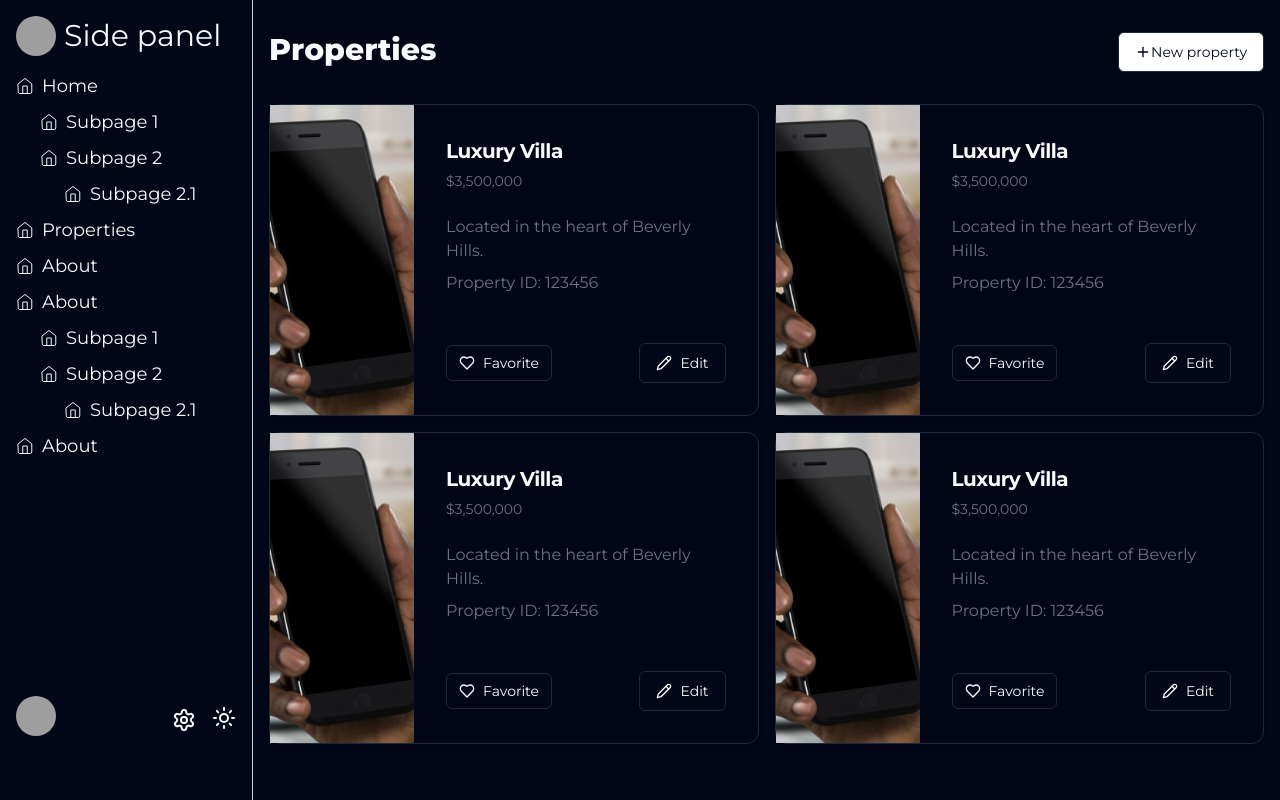
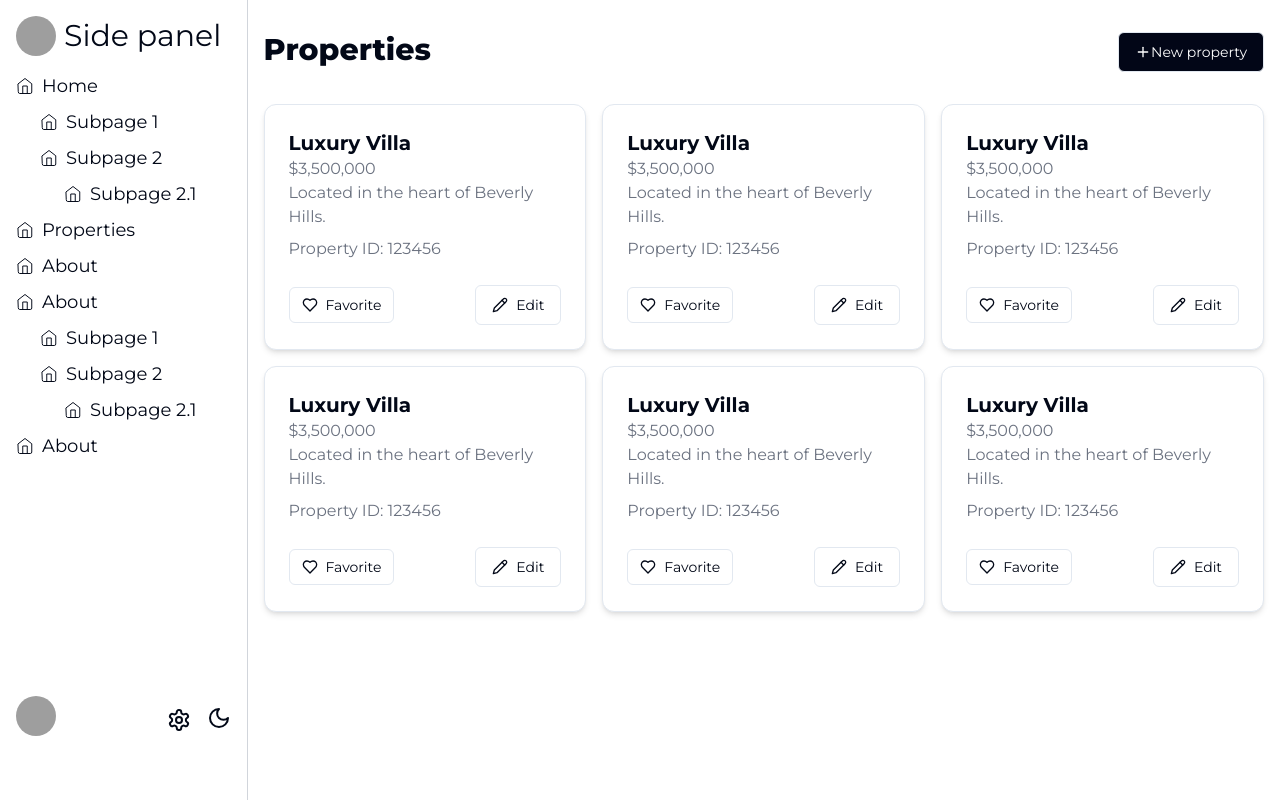
Before and after one commit to justinelut/blissify, a React (Vite) app: page /dashboard/properties in a window 1280 px wide. Built offline with nearby package versions, Linux system fonts and the light colour scheme; grey boxes are pictures that could not be loaded.

Commit message:
added tanstack router and removed react router

```diff
--- a/package.json
+++ b/package.json
@@ -10,6 +10,7 @@
     "preview": "vite preview"
   },
   "dependencies": {
+    "@editorjs/editorjs": "^2.28.2",
     "@hookform/resolvers": "^3.3.3",
     "@radix-ui/react-avatar": "^1.0.4",
     "@radix-ui/react-dialog": "^1.0.5",
@@ -20,6 +21,7 @@
     "@radix-ui/react-slot": "^1.0.2",
     "@radix-ui/react-switch": "^1.0.3",
     "@tanstack/react-router": "^1.0.6",
+    "@tanstack/router-devtools": "^1.1.4",
     "class-variance-authority": "^0.7.0",
     "clsx": "^2.1.0",
     "localforage": "^1.10.0",
@@ -29,7 +31,6 @@
     "react-dom": "^18.2.0",
     "react-hook-form": "^7.49.2",
     "react-router": "^6.21.1",
-    "react-router-dom": "^6.21.1",
     "sort-by": "^1.2.0",
     "tailwind-merge": "^2.2.0",
     "tailwindcss-animate": "^1.0.7",
--- a/src/dashboard/Layout.tsx
+++ b/src/dashboard/Layout.tsx
@@ -1,7 +1,8 @@
 // Importing all created components
 import SidePanel from "@/dashboard/sidepanel/sidepanel";
-import { Outlet } from "react-router-dom";
+import { Outlet } from "@tanstack/react-router";
 import MobileMenu from "@/dashboard/mobilenav/";
+
 
 const Layout: React.FC = () => {
   return (
--- /dev/null
+++ b/src/dashboard/blockeditor/blockeditor.tsx
@@ -0,0 +1,42 @@
+import React, { memo, useEffect, useRef, useCallback } from "react";
+import EditorJS, { API } from "@editorjs/editorjs";
+
+interface EditorProps {
+  data: any; // Adjust the type according to your data structure
+  onChange: (data: any) => void; // Adjust the type according to your onChange handler
+  editorblock: string;
+}
+
+const Editor: React.FC<EditorProps> = ({ data, onChange, editorblock }) => {
+  const editorRef = useRef<EditorJS | null>(null);
+
+  const initializeEditor = useCallback(() => {
+    const editor = new EditorJS({
+      holder: editorblock,
+      data: data,
+      onChange: async (api: API, event: any) => {
+        const savedData = await api.saver.save();
+        onChange(savedData);
+      },
+    });
+    editorRef.current = editor;
+  }, []);
+
+  useEffect(() => {
+    initializeEditor();
+
+    return () => {
+      if (editorRef.current) {
+        // Check if the destroy method is available (for Editor.js >= 2.19.0)
+        if (editorRef.current.destroy) {
+          editorRef.current.destroy();
+        }
+        editorRef.current = null; // Set it to null to ensure proper cleanup
+      }
+    };
+  }, [initializeEditor]);
+
+  return <div className="border rounded-lg p-4" id={editorblock} />;
+};
+
+export default memo(Editor);
--- a/src/dashboard/editor/index.tsx
+++ b/src/dashboard/editor/index.tsx
@@ -12,7 +12,7 @@ import {
   SheetTrigger,
 } from "@/components/ui/sheet"
 import { ReactElement, ReactNode } from "react"
-import { useNavigate } from "react-router-dom"
+import { useNavigate } from "@tanstack/react-router"
 
 interface EditorProps {
     text: string;
--- a/src/dashboard/properties/buildingform.tsx
+++ b/src/dashboard/properties/buildingform.tsx
@@ -20,10 +20,16 @@ import { Textarea } from "@/components/ui/textarea";
 import { RadioGroupItem, RadioGroup } from "@/components/ui/radio-group";
 import { Button } from "@/components/ui/button";
 import { useState } from "react";
+import BlockEditor from "@/dashboard/blockeditor/blockeditor";
 
 export default function BuildingForm() {
   const [isChecked, setIsChecked] = useState(true);
   const [isSelected, setIsSelected] = useState(false);
+
+
+
+
+  const [data, setData] = useState();
 
   const handleCardClick = () => {
     setIsChecked(!isChecked);
@@ -110,11 +116,8 @@ export default function BuildingForm() {
           </div>
           <div className="space-y-2">
             <Label htmlFor="description">Property Description</Label>
-            <Textarea
-              className="min-h-[100px]"
-              id="description"
-              placeholder="Enter property description"
-            />
+            <BlockEditor data={data} onChange={(data)=>console.log(data)} editorblock="editorjs" />
+
           </div>
           <div className="space-y-2">
             <Label>Pets Allowed</Label>
--- a/src/dashboard/properties/index.tsx
+++ b/src/dashboard/properties/index.tsx
@@ -25,7 +25,9 @@ export default function Properties() {
         </DesktopNav>
       </div>
 
-      <div className="grid grid-cols-1 md:grid-cols-2 lg:grid-cols-2 gap-4">
+      <div className="grid grid-cols-1 md:grid-cols-2 lg:grid-cols-3 gap-4">
+        <ListedProperties />
+        <ListedProperties />
         <ListedProperties />
         <ListedProperties />
         <ListedProperties />
--- a/src/dashboard/properties/properties.tsx
+++ b/src/dashboard/properties/properties.tsx
@@ -1,62 +1,38 @@
-/**
- * v0 by Vercel.
- * @see https://v0.dev/t/x54CBHoPxS2
- */
-import {
-  CardTitle,
-  CardDescription,
-  CardHeader,
-  CardContent,
-  CardFooter,
-  Card,
-} from "@/components/ui/card";
+
 import { Button } from "@/components/ui/button";
 import { Editor } from "@/dashboard/editor";
 import { Pencil } from "lucide-react";
 
 export default function ListedProperties() {
   return (
-    <Card className=" bg-white dark:bg-slate-950 rounded-xl shadow-md ">
+    <div className=" bg-white dark:bg-slate-950 rounded-xl shadow-md p-4 border">
       <div className="md:flex">
-        <div className="md:flex-shrink-0">
-          <img
-            alt="Property Image"
-            className="h-48 w-full object-cover md:w-36 md:h-full md:object-cover"
-            height="300"
-            src="/assets/featured.jpg"
-            style={{
-              aspectRatio: "500/300",
-              objectFit: "cover",
-            }}
-            width="500"
-          />
-        </div>
         <div className="p-2">
-          <CardHeader>
-            <CardTitle className="text-xl font-semibold">
+          <div>
+            <h3 className="text-xl font-semibold">
               Luxury Villa
-            </CardTitle>
-            <CardDescription className="text-gray-500">
+            </h3>
+            <p className="text-gray-500">
               $3,500,000
-            </CardDescription>
-          </CardHeader>
-          <CardContent>
+            </p>
+          </div>
+          <div>
             <p className="text-gray-500">
               Located in the heart of Beverly Hills.
             </p>
             <p className="text-gray-500 mt-2">Property ID: 123456</p>
-          </CardContent>
-          <CardFooter className="flex justify-between items-center mt-6">
+          </div>
+          <div className="flex justify-between items-center mt-6">
             <Button size="sm" variant="outline">
               <HeartIcon className="w-4 h-4 mr-2" />
               Favorite
             </Button>
 
             <Editor text="Edit" buttonclass=""  Icon={<Pencil size={16} className="mr-2" />} />
-          </CardFooter>
+          </div>
         </div>
       </div>
-    </Card>
+    </div>
   );
 }
 
--- a/src/dashboard/sidepanel/NavRoutes.tsx
+++ b/src/dashboard/sidepanel/NavRoutes.tsx
@@ -1,7 +1,7 @@
 import React, { useEffect, useState } from "react";
 import Route from "@/dashboard/sidepanel/routes.json"; // Assuming you have a types file for your routes
 import { Home } from "lucide-react";
-import { Link } from "react-router-dom";
+import { Link } from "@tanstack/react-router";
 
 interface Route {
   name: string;
--- a/src/dashboard/sidepanel/sidepanel.tsx
+++ b/src/dashboard/sidepanel/sidepanel.tsx
@@ -1,7 +1,7 @@
 import { ModeToggle } from "@/components/darktheme/ModeToggle";
 import { Avatar, AvatarFallback, AvatarImage } from "@/components/ui/avatar";
 import { Settings } from "lucide-react";
-import { Link } from "react-router-dom";
+import { Link } from "@tanstack/react-router";
 import { ProfileToggle } from "@/dashboard/sidepanel/ProfileToggle";
 import SideMenu from "./SideMenu";
 export default function SidePanel() {
@@ -27,7 +27,7 @@ export default function SidePanel() {
         </div>
 
         <div className="flex flex-row justify-between items-center gap-4">
-          <Link to="/dashboard/settings">
+          <Link to="/dashboard/settings" >
             {" "}
             <Settings />
           </Link>
--- a/src/main.tsx
+++ b/src/main.tsx
@@ -1,27 +1,63 @@
-import React from "react";
-import { createRoot } from "react-dom/client";
-import { createBrowserRouter, RouterProvider } from "react-router-dom";
+// import React from "react";
+// import { createRoot } from "react-dom/client";
+// import { createBrowserRouter, RouterProvider } from "react-router-dom";
 import { ThemeProvider } from "@/components/darktheme/theme-provider";
 import Dashboard from "@/dashboard/index.tsx";
 import Properties from "@/dashboard/properties/index.tsx";
 import Layout from "@/dashboard/Layout.tsx";
 import "@/globals.css";
 
-const router = createBrowserRouter([
-  {
-    path: "/dashboard",
-    element: <Layout />, // Layout is set as the root layout
-    children: [
-      { index: true, element: <Dashboard /> }, // App component is nested within the Layout
-      { path: "/dashboard/properties", element: <Properties /> },
-    ],
-  },
-]);
 
-createRoot(document.getElementById("root")!).render(
-  <React.StrictMode>
-    <ThemeProvider defaultTheme="dark" storageKey="vite-ui-theme">
-      <RouterProvider router={router} />
-    </ThemeProvider>
-  </React.StrictMode>
-);
+import { StrictMode } from "react";
+import ReactDOM from "react-dom/client";
+import {
+  RouterProvider,
+  Router,
+  Route,
+  RootRoute,
+} from "@tanstack/react-router";
+import { TanStackRouterDevtools } from "@tanstack/router-devtools";
+
+
+const rootRoute = new RootRoute({
+  component: () => (
+    <>
+      <Layout />
+      <TanStackRouterDevtools />
+    </>
+  ),
+});
+
+const indexRoute = new Route({
+  getParentRoute: () => rootRoute,
+  path: "/dashboard/properties",
+  component: Properties,
+});
+
+const aboutRoute = new Route({
+  getParentRoute: () => rootRoute,
+  path: "/dashboard",
+  component: Dashboard,
+});
+
+const routeTree = rootRoute.addChildren([indexRoute, aboutRoute]);
+
+const router = new Router({ routeTree });
+
+declare module "@tanstack/react-router" {
+  interface Register {
+    router: typeof router;
+  }
+}
+
+const rootElement = document.getElementById("root")!;
+if (!rootElement.innerHTML) {
+  const root = ReactDOM.createRoot(rootElement);
+  root.render(
+    <StrictMode>
+      <ThemeProvider defaultTheme="system" storageKey="vite-ui-theme">
+        <RouterProvider router={router} />
+      </ThemeProvider>
+    </StrictMode>
+  );
+}
```
Also changed, not shown: src/dashboard/auth/login.tsx (renamed from src/dashboard/registration/login.tsx), src/dashboard/auth/signup.tsx (renamed from src/dashboard/registration/signup.tsx), 1 other file (tests, documents, lock files or other folders).
